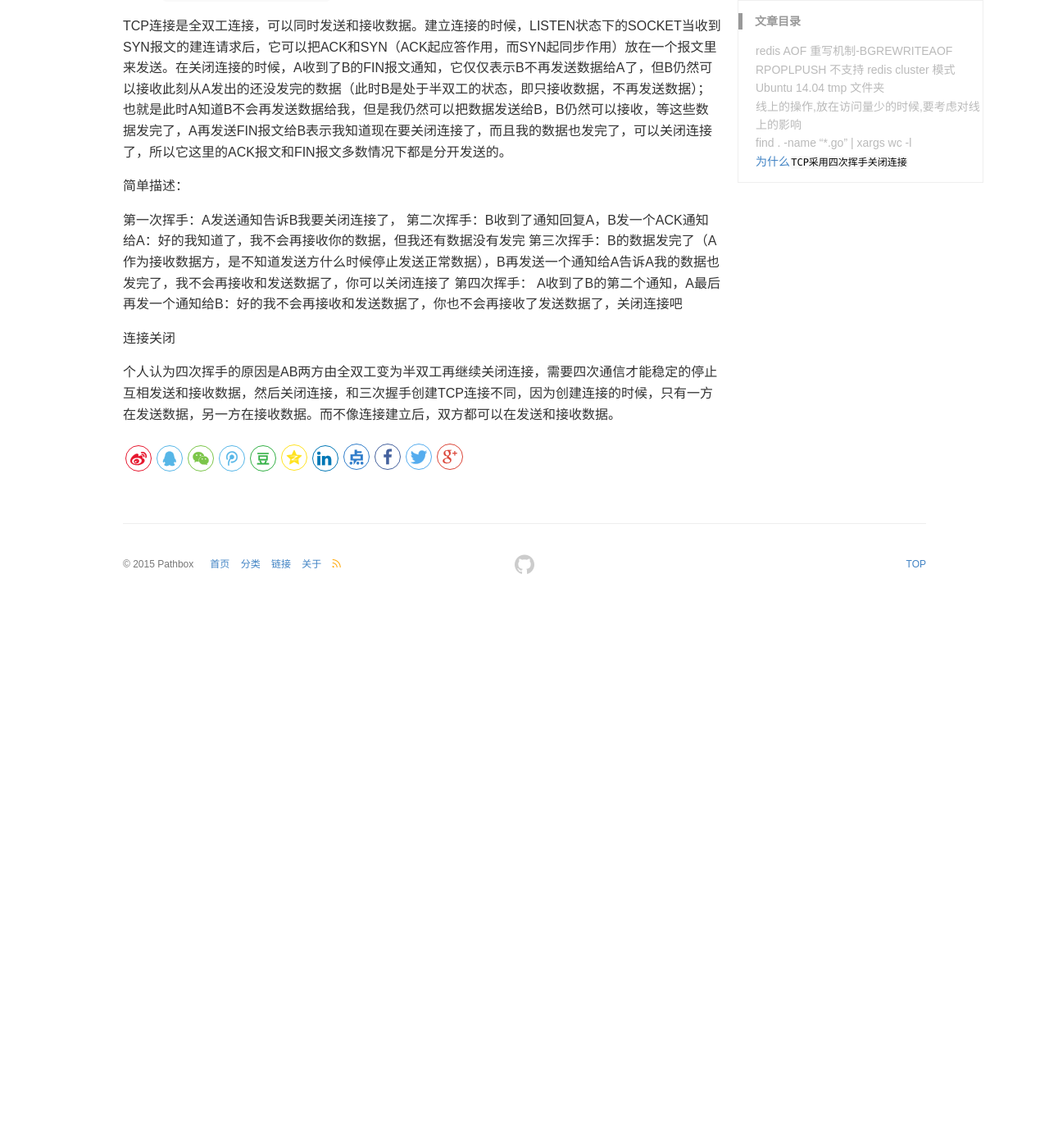
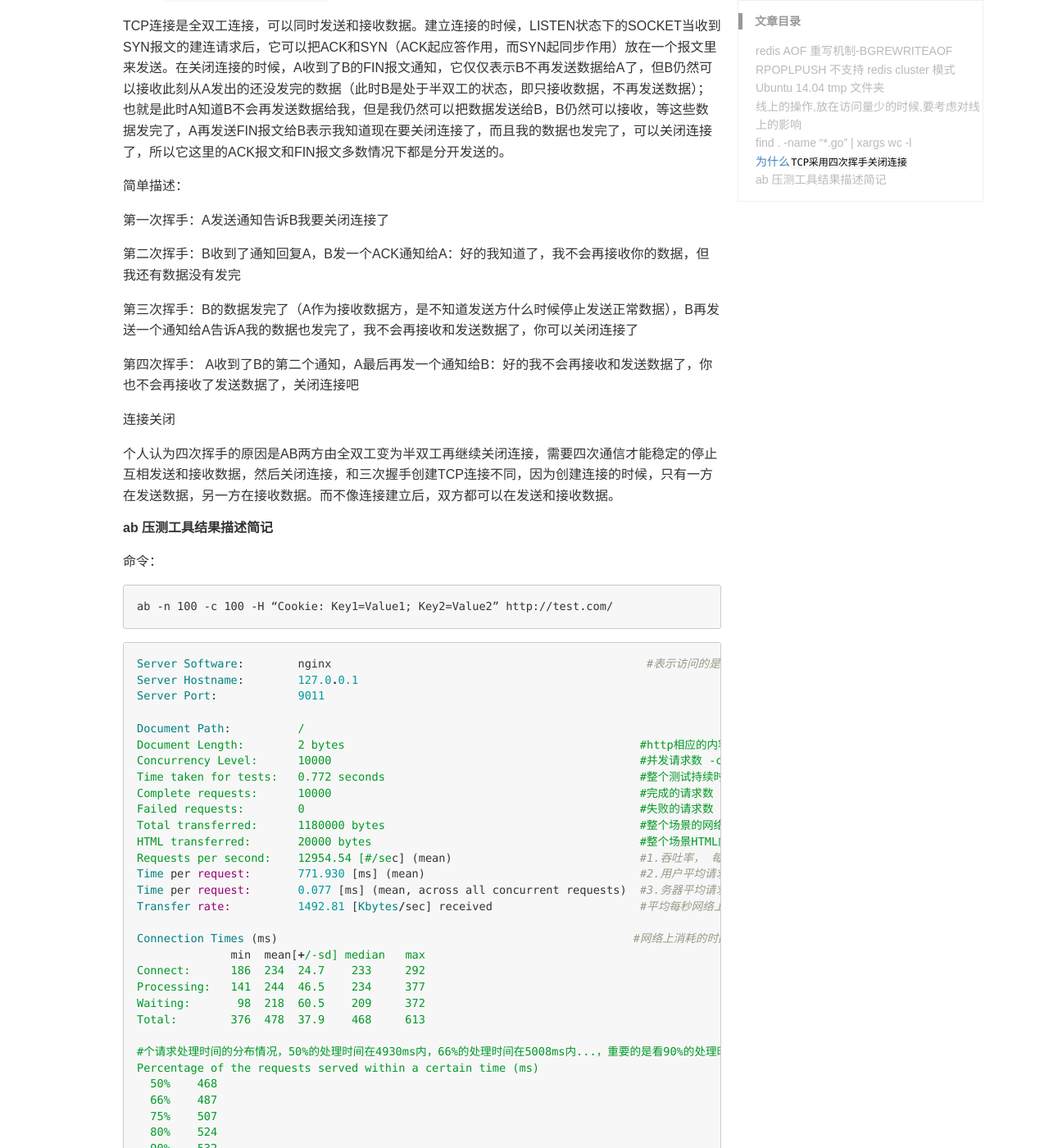
Before and after one commit to pathbox/pathbox.github.io, a Jekyll site: the page built from _posts/2018-03-11-work-summary-in-Udesk-thirteen.md, in a window 1280 px wide and 1400 px high, scrolled down 1978 px. Shown: the whole window at 82% size. Built offline with Jekyll 4.4.1, drawn with Linux system fonts in a browser that asks for light colours; before the commit the page ends 2715 px from its top, so only the background shows below that; some of the changed text lies outside the part shown.

Commit message:
ab 压测工具结果描述简记

````diff
--- a/_posts/2018-03-11-work-summary-in-Udesk-thirteen.md
+++ b/_posts/2018-03-11-work-summary-in-Udesk-thirteen.md
@@ -77,11 +77,61 @@ TCP连接是全双工连接，可以同时发送和接收数据。建立连接
 
 简单描述：
 
-第一次挥手：A发送通知告诉B我要关闭连接了，
+第一次挥手：A发送通知告诉B我要关闭连接了
+
 第二次挥手：B收到了通知回复A，B发一个ACK通知给A：好的我知道了，我不会再接收你的数据，但我还有数据没有发完
+
 第三次挥手：B的数据发完了（A作为接收数据方，是不知道发送方什么时候停止发送正常数据），B再发送一个通知给A告诉A我的数据也发完了，我不会再接收和发送数据了，你可以关闭连接了
+
 第四次挥手： A收到了B的第二个通知，A最后再发一个通知给B：好的我不会再接收和发送数据了，你也不会再接收了发送数据了，关闭连接吧
 
 连接关闭
 
 个人认为四次挥手的原因是AB两方由全双工变为半双工再继续关闭连接，需要四次通信才能稳定的停止互相发送和接收数据，然后关闭连接，和三次握手创建TCP连接不同，因为创建连接的时候，只有一方在发送数据，另一方在接收数据。而不像连接建立后，双方都可以在发送和接收数据。
+
+##### ab 压测工具结果描述简记
+
+命令：
+
+```
+ab -n 100 -c 100 -H “Cookie: Key1=Value1; Key2=Value2” http://test.com/
+```
+
+```ruby
+Server Software:        nginx                                               #表示访问的是nginx服务器
+Server Hostname:        127.0.0.1
+Server Port:            9011
+
+Document Path:          /
+Document Length:        2 bytes                                            #http相应的内容长度
+Concurrency Level:      10000                                              #并发请求数 -c的参数
+Time taken for tests:   0.772 seconds                                      #整个测试持续时间
+Complete requests:      10000                                              #完成的请求数
+Failed requests:        0                                                  #失败的请求数
+Total transferred:      1180000 bytes                                      #整个场景的网络传输量
+HTML transferred:       20000 bytes                                        #整个场景HTML内容传输量
+Requests per second:    12954.54 [#/sec] (mean)                            #1.吞吐率， 每秒请求数
+Time per request:       771.930 [ms] (mean)                                #2.用户平均请求等待时间，相当于 LR 中的平均事务响应时间，后面括号中的 mean 表示这是一个平均值
+Time per request:       0.077 [ms] (mean, across all concurrent requests)  #3.务器平均请求处理时间
+Transfer rate:          1492.81 [Kbytes/sec] received                      #平均每秒网络上的流量，可以帮助排除是否存在网络流量过大导致响应时间延长的问题
+
+Connection Times (ms)                                                     #网络上消耗的时间的分解
+              min  mean[+/-sd] median   max
+Connect:      186  234  24.7    233     292
+Processing:   141  244  46.5    234     377
+Waiting:       98  218  60.5    209     372
+Total:        376  478  37.9    468     613
+
+#个请求处理时间的分布情况，50%的处理时间在4930ms内，66%的处理时间在5008ms内...，重要的是看90%的处理时间
+Percentage of the requests served within a certain time (ms)
+  50%    468
+  66%    487
+  75%    507
+  80%    524
+  90%    532
+  95%    537
+  98%    547
+  99%    569
+ 100%    613 (longest request)
+
+```
````
